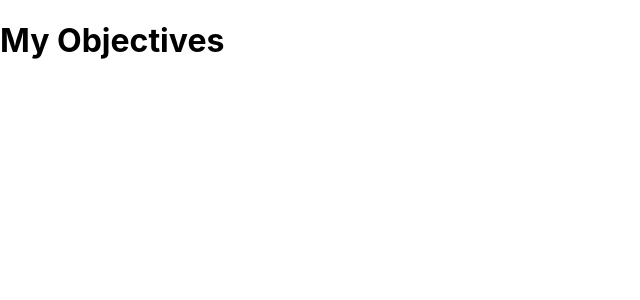
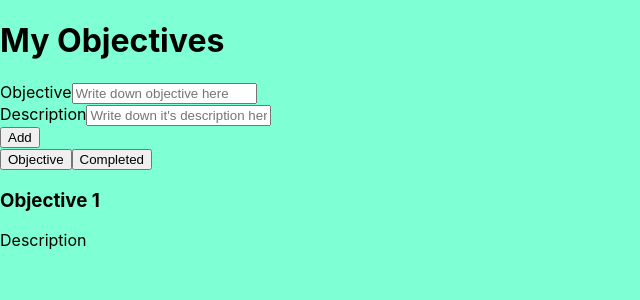
Before and after one commit to mutularyan/MY-OBJECTIVES-APP, a React (Create React App) app in the folder objectivesapp/: page / in a window 1280 px wide. Shown: the top 300 px of the page, without its empty margins (0-640 px from the left). Built offline with nearby package versions, Linux system fonts and the light colour scheme.

Commit message:
Done with the basic structure of my app

```diff
--- a/objectivesapp/src/App.css
+++ b/objectivesapp/src/App.css
@@ -0,0 +1,9 @@
+body{
+  background-color: aquamarine;
+}
+
+
+.objectives-wrapper{
+
+
+}
--- a/objectivesapp/src/App.js
+++ b/objectivesapp/src/App.js
@@ -4,6 +4,34 @@ function App() {
   return (
     <div className="App">
       <h1>My Objectives</h1>
+
+       <div className='objectives-wrapper'>
+          <div className='objectives-input'>
+            <div className='objectives-input-item'>
+              <label>Objective</label>
+              <input type='text' placeholder='Write down objective here'/>
+            </div>
+            <div className='objectives-input-item'>
+              <label>Description</label>
+              <input type='text' placeholder="Write down it's description here"/>
+            </div>
+            <div className='objectives-input-item'>
+              <button type='button' className='primary-button'>Add</button>
+            </div>
+          </div>
+
+          <div className='btn-area'>
+             <button>Objective</button>
+             <button>Completed</button>
+          </div>
+          <div className='objectives-list'>
+              <div className='objectives-list-item'>
+                <h3>Objective 1</h3>
+                <p>Description</p>
+              </div>
+
+          </div>
+        </div>
     </div>
   )
 }
```
